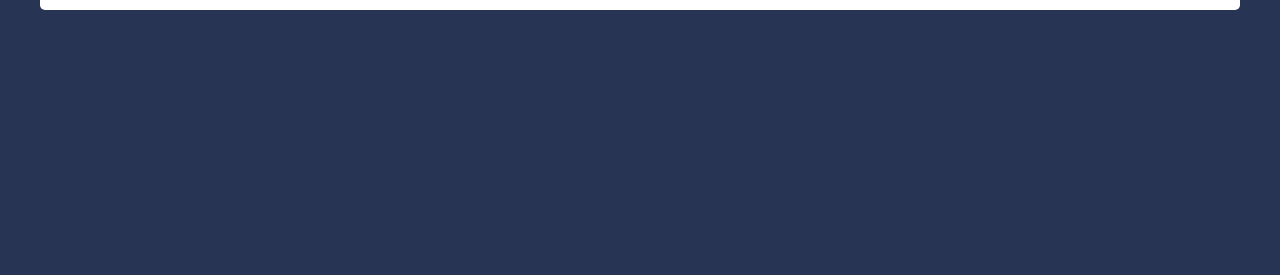
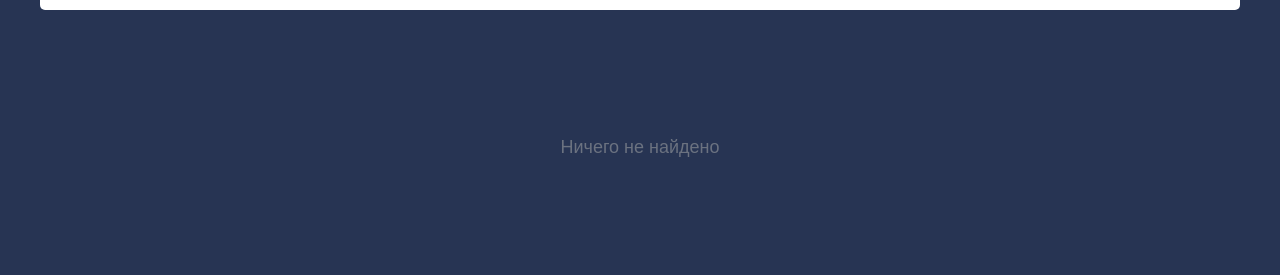
Before and after one commit to TsengelBair/blog_react_v1, a React (Create React App) app: page / in a window 1280 px wide. Both pictures are taken after typing "Sample" into the empty fields and a click on the button "Найти". Shown: the part 202-477 px from the top of the page. Built offline with nearby package versions, Linux system fonts and the light colour scheme.

Commit message:
отображаем в main ничего не найдено, в случае если статей по поиску не найдено

```diff
--- a/src/App.js
+++ b/src/App.js
@@ -199,12 +199,18 @@ function App() {
   const end = start + PER_PAGE;
   const visible = filtered.slice(start, end);
 
+  // пусто именно из-за фильтров (поиск / категория), а не потому, что данных нет
+  const nothingFound = filtered.length === 0;
+
   return (
     <div className="App">
       <div className="container">
         <Header {...headerProps} />
         <main className="articles">
-          {visible.map((a) => (
+          {nothingFound ? (
+            <p className="articles__empty">Ничего не найдено</p>
+          ) : (
+            visible.map((a) => (
               <ArticlePreview
                 key={a.id}
                 title={a.title}
@@ -214,7 +220,8 @@ function App() {
                 src={a.contentFile}
                 onOpen={openArticle}
               />
-          ))}
+            ))
+          )}
       </main>
         <Pagination
           page={page}
--- a/src/css/styles.css
+++ b/src/css/styles.css
@@ -628,3 +628,23 @@ body,
   font-size: 0.9rem;
   color: #8a94a8;
 }
+
+.articles__empty {
+  /* растянуть на всю ширину, если .articles — grid */
+  grid-column: 1 / -1;
+
+  /* центрирование текста по горизонтали */
+  text-align: center;
+
+  /* вертикальные отступы, чтобы текст не прилипал к краям */
+  padding: 64px 16px;
+  margin: 0;
+
+  /* типографика */
+  font-size: 1.125rem;
+  line-height: 1.5;
+  color: #6b7280;
+
+  /* если .articles — flex, это отцентрирует и по вертикали при необходимости */
+  align-self: center;
+}
```
Lines whose indentation alone changed are shown as unchanged.
